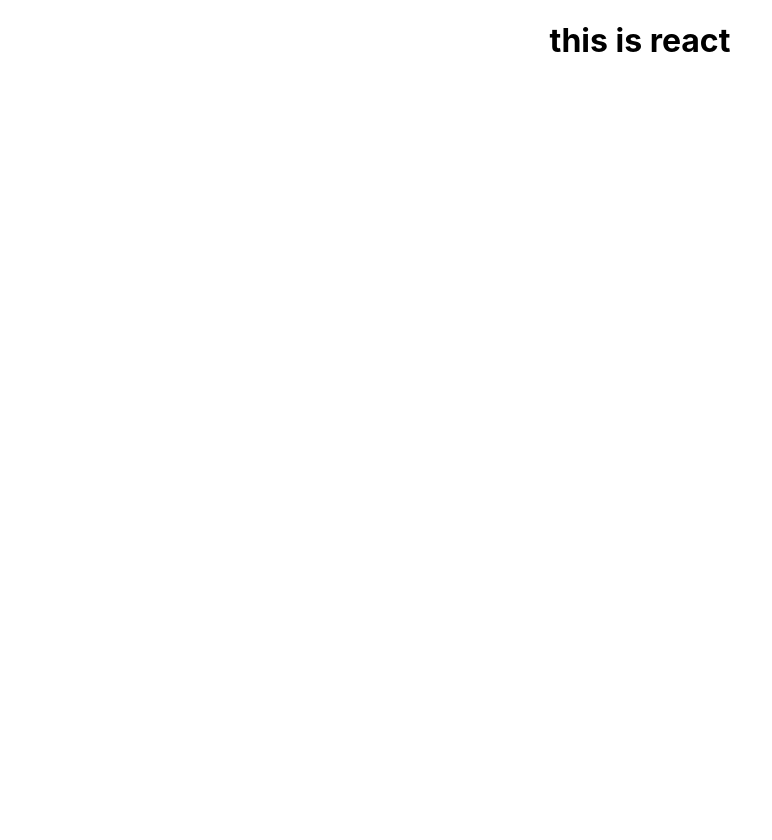
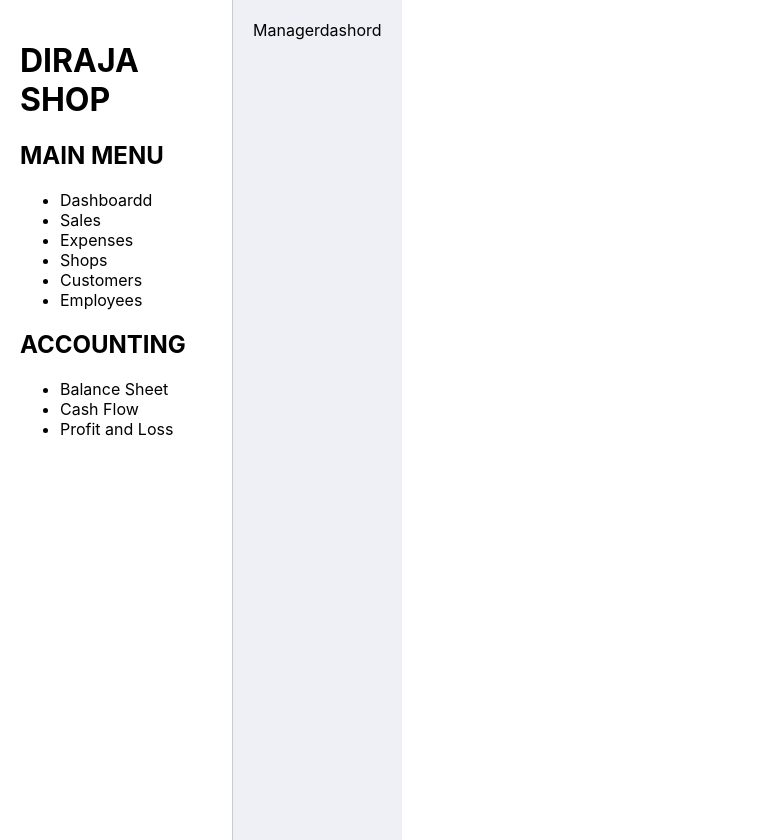
Before and after one commit to Erickkirui/DIRAJA, a React (Create React App) app in the folder dirajafront/: page / in a window 1280 px wide. Shown: the whole page, without its empty margins (0-772 px from the left). Before the commit the page ends 800 px from the top, so only its background shows below. Built offline with nearby package versions, Linux system fonts and the light colour scheme.

Commit message:
setup page structure

```diff
--- a/dirajafront/package.json
+++ b/dirajafront/package.json
@@ -8,6 +8,7 @@
     "@testing-library/user-event": "^13.5.0",
     "react": "^18.3.1",
     "react-dom": "^18.3.1",
+    "react-router-dom": "^6.27.0",
     "react-scripts": "5.0.1",
     "web-vitals": "^2.1.4"
   },
--- a/dirajafront/src/App.css
+++ b/dirajafront/src/App.css
@@ -1,38 +1,20 @@
-.App {
-  text-align: center;
+.Page-continer{
+  display: flex;
+
+
 }
 
-.App-logo {
-  height: 40vmin;
-  pointer-events: none;
+.navigation{
+
+  width: 15%;
+  padding: 20px;
+  height: 100vh;
+  border-right: 1px solid #ccc;
+
 }
 
-@media (prefers-reduced-motion: no-preference) {
-  .App-logo {
-    animation: App-logo-spin infinite 20s linear;
-  }
+
+.body-area{
+  background-color: var(--background);
+  padding: 20px;
 }
-
-.App-header {
-  background-color: #282c34;
-  min-height: 100vh;
-  display: flex;
-  flex-direction: column;
-  align-items: center;
-  justify-content: center;
-  font-size: calc(10px + 2vmin);
-  color: white;
-}
-
-.App-link {
-  color: #61dafb;
-}
-
-@keyframes App-logo-spin {
-  from {
-    transform: rotate(0deg);
-  }
-  to {
-    transform: rotate(360deg);
-  }
-}
--- a/dirajafront/src/App.js
+++ b/dirajafront/src/App.js
@@ -1,9 +1,40 @@
+
 import './App.css';
+import { BrowserRouter as Router,Routes,Route  } from 'react-router-dom';
+import Managerdashord from './Pages/Managerdashord';
+import ScrollTotop from './Components/ScrollTotop';
+import Navbar from './Components/Navbar';
+
+
+const Layout = ({ children }) => {
+  return(
+    <>
+    <div className='Page-continer'>
+      <div className='navigation'>
+        <Navbar/>
+      </div>
+      <div className='body-area'>
+        {children}
+      </div>
+
+    </div>
+    </>
+
+  );
+
+};
+
 
 function App() {
   return (
     <div className="App">
-      <h1>this is react</h1>
+      <Router>
+        <ScrollTotop />
+          <Routes>
+            <Route path='/' element={<Layout><Managerdashord></Managerdashord></Layout>} ></Route>
+          </Routes>
+
+      </Router>
     </div>
   );
 }
--- /dev/null
+++ b/dirajafront/src/Components/Navbar.js
@@ -0,0 +1,37 @@
+import React from 'react'
+
+function Navbar() {
+  return (
+    <>
+    <div className='navigation-container'>
+        <h1>DIRAJA SHOP</h1>
+
+        <div className='main-menu'>
+            <h2>MAIN MENU</h2>
+
+            <ul>
+                <li>Dashboardd</li>
+                <li>Sales</li>
+                <li>Expenses</li>
+                <li>Shops</li>
+                <li>Customers</li>
+                <li>Employees</li>
+            </ul>
+        </div>
+        <div className='accounting-menu'>
+            <h2>ACCOUNTING</h2>
+            <ul>
+                <li>Balance Sheet</li>
+                <li>Cash Flow</li>
+                <li>Profit and Loss</li>
+            </ul>
+        </div>
+
+
+
+    </div>
+    </>
+  )
+}
+
+export default Navbar
--- /dev/null
+++ b/dirajafront/src/Components/ScrollTotop.js
@@ -0,0 +1,14 @@
+
+import { useEffect } from 'react'
+import { useLocation } from 'react-router-dom'
+
+function ScrollTotop() {
+  const { pathname } = useLocation();
+
+  useEffect(()=>{
+     window.scroll(0,0);
+  },[pathname]);
+  return null
+}
+
+export default ScrollTotop
--- /dev/null
+++ b/dirajafront/src/Pages/Managerdashord.js
@@ -0,0 +1,9 @@
+import React from 'react'
+
+function Managerdashord() {
+  return (
+    <div>Managerdashord</div>
+  )
+}
+
+export default Managerdashord
--- a/dirajafront/src/index.css
+++ b/dirajafront/src/index.css
@@ -1,13 +1,14 @@
 body {
   margin: 0;
-  font-family: -apple-system, BlinkMacSystemFont, 'Segoe UI', 'Roboto', 'Oxygen',
-    'Ubuntu', 'Cantarell', 'Fira Sans', 'Droid Sans', 'Helvetica Neue',
-    sans-serif;
+  font-family: 'Inter', sans-serif;
   -webkit-font-smoothing: antialiased;
   -moz-osx-font-smoothing: grayscale;
 }
 
-code {
-  font-family: source-code-pro, Menlo, Monaco, Consolas, 'Courier New',
-    monospace;
+:root{
+
+  --primary:#8850F1;
+  --Static: #ffffff;
+  --background: #EEF0F6;
+  --secondary:#507DF2;
 }
```
Also changed, not shown: dirajafront/src/Styles/navigation.css (added), 1 other file (tests, documents, lock files or other folders).
